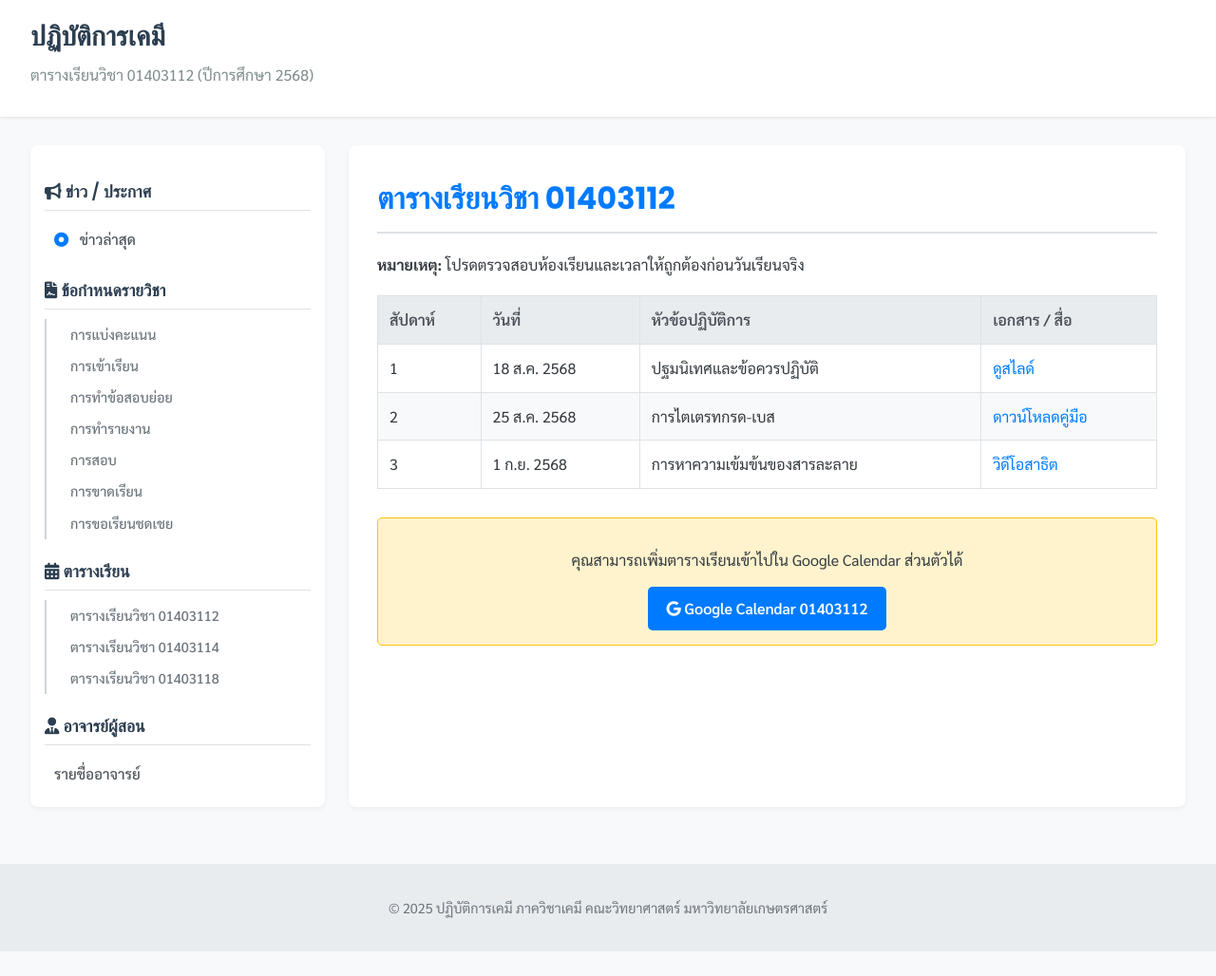
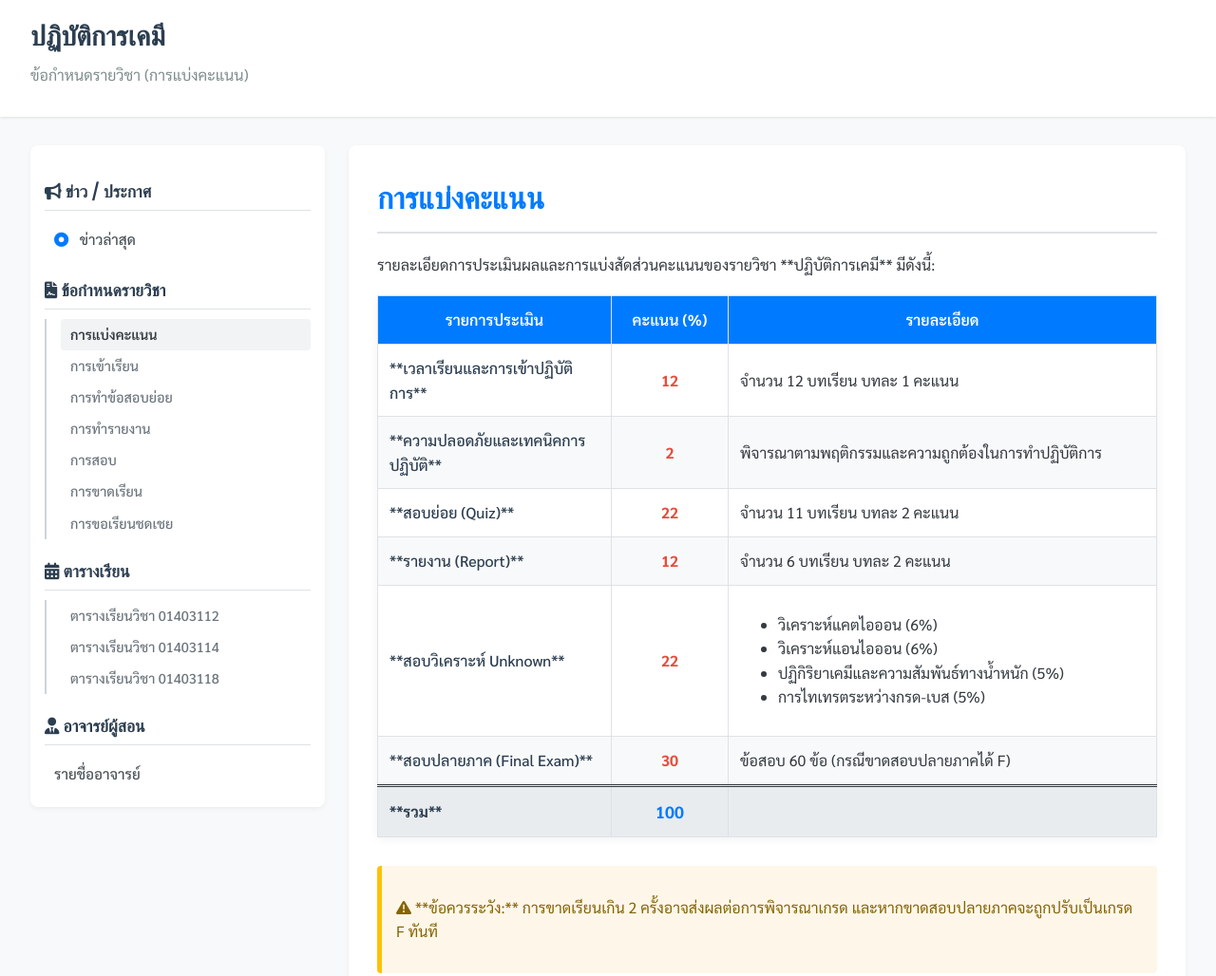
Before and after one commit to Methee77/learnsutee, a plain HTML site: page index.html in a window 1280 px wide. Shown: the top 1028 px of the page at 95% size. Before the commit the page ends 1002 px from the top, so only its background shows below. Drawn offline with Linux system fonts and the light colour scheme.

Commit message:
Update index.html

```diff
--- a/index.html
+++ b/index.html
@@ -3,7 +3,7 @@
 <head>
     <meta charset="UTF-8">
     <meta name="viewport" content="width=device-width, initial-scale=1.0">
-    <title>ปฏิบัติการเคมี | ตารางเรียนวิชา 01403112</title>
+    <title>ปฏิบัติการเคมี | การแบ่งคะแนน</title>
     <link rel="stylesheet" href="https://cdnjs.cloudflare.com/ajax/libs/font-awesome/6.0.0-beta3/css/all.min.css">
 
     <style>
@@ -12,13 +12,13 @@
 
         /* Theme Colors: University Blue (#007bff), Accent Green (#28a745), Dark Text (#343a40) */
 
-        /* Base Styles */
+        /* Base Styles (ใช้สไตล์เดียวกับหน้าก่อนหน้า) */
         body {
             font-family: 'Sarabun', sans-serif;
             line-height: 1.6;
             margin: 0;
             padding: 0;
-            background-color: #f8f9fa; /* Light academic background */
+            background-color: #f8f9fa;
             color: #343a40;
         }
 
@@ -117,18 +117,24 @@
             color: #007bff;
         }
 
-        /* Sub-menu styling for nested items like "ข้อกำหนดรายวิชา" */
+        /* Sub-menu styling for nested items - Highlight active link for "การแบ่งคะแนน" */
         .sidebar .submenu {
             padding-left: 15px;
             margin-top: 5px;
             margin-bottom: 15px;
-            border-left: 2px solid #ced4da; /* Subtle visual cue for nesting */
+            border-left: 2px solid #ced4da;
         }
 
         .sidebar .submenu li a {
             padding: 5px 10px;
             font-size: 0.9em;
             color: #6c757d;
+        }
+
+        .sidebar .submenu li a.active {
+            font-weight: 600;
+            color: #343a40;
+            background-color: #f1f3f5;
         }
 
         .sidebar .submenu li a:hover {
@@ -154,11 +160,12 @@
             margin-bottom: 20px;
         }
 
-        /* Specific content styles (e.g., table) */
+        /* Grading Table Styles */
         .content-area table {
             width: 100%;
             border-collapse: collapse;
             margin-top: 20px;
+            box-shadow: 0 2px 10px rgba(0, 0, 0, 0.05);
         }
         .content-area th, .content-area td {
             border: 1px solid #dee2e6;
@@ -166,36 +173,46 @@
             text-align: left;
         }
         .content-area th {
-            background-color: #e9ecef;
+            background-color: #007bff; /* Blue header */
+            color: white;
             font-weight: 600;
-            color: #495057;
+            text-align: center;
+        }
+        .content-area td:first-child {
+            font-weight: 500;
+            color: #2c3e50;
+            width: 30%; /* Set width for the item column */
+        }
+        .content-area td:nth-child(2) {
+             text-align: center;
+             font-weight: 700;
+             color: #e74c3c; /* Red for high emphasis on score */
+             width: 15%;
         }
         .content-area tr:nth-child(even) {
             background-color: #f8f9fa;
         }
 
-        /* Google Calendar Button */
-        .calendar-action {
+        .total-row td {
+            font-weight: 700 !important;
+            background-color: #e9ecef;
+            border-top: 3px double #343a40;
+            color: #2c3e50 !important;
+        }
+        .total-row td:nth-child(2) {
+            color: #007bff !important;
+            font-size: 1.1em;
+        }
+
+        /* Note/Warning Box */
+        .note-box {
             margin-top: 30px;
             padding: 15px;
-            background-color: #fff3cd; /* Light warning color */
-            border: 1px solid #ffc107;
-            border-radius: 5px;
-            text-align: center;
+            background-color: #fef7e9; /* Light yellow background */
+            border-left: 5px solid #ffc107;
+            color: #856404;
+            border-radius: 4px;
         }
-
-        .calendar-action a {
-            display: inline-block;
-            background-color: #007bff;
-            color: white;
-            padding: 10px 20px;
-            border-radius: 5px;
-            font-weight: 600;
-        }
-        .calendar-action a:hover {
-            background-color: #0056b3;
-        }
-
 
         /* Footer */
         .page-footer {
@@ -214,8 +231,13 @@
                 gap: 15px;
             }
             .sidebar {
-                width: 100%; /* Sidebar takes full width on tablets/mobiles */
+                width: 100%;
             }
+        }
+        @media (max-width: 600px) {
+             .content-area th, .content-area td {
+                 padding: 8px;
+             }
         }
     </style>
 </head>
@@ -224,7 +246,7 @@
     <header class="page-header">
         <div class="container">
             <h1>ปฏิบัติการเคมี</h1>
-            <p class="subtitle">ตารางเรียนวิชา 01403112 (ปีการศึกษา 2568)</p>
+            <p class="subtitle">ข้อกำหนดรายวิชา (การแบ่งคะแนน)</p>
         </div>
     </header>
 
@@ -239,8 +261,7 @@
 
             <h3><i class="fas fa-file-contract"></i> ข้อกำหนดรายวิชา</h3>
             <ul class="submenu">
-                <li><a href="#">การแบ่งคะแนน</a></li>
-                <li><a href="#">การเข้าเรียน</a></li>
+                <li><a href="#" class="active">การแบ่งคะแนน</a></li> <li><a href="#">การเข้าเรียน</a></li>
                 <li><a href="#">การทำข้อสอบย่อย</a></li>
                 <li><a href="#">การทำรายงาน</a></li>
                 <li><a href="#">การสอบ</a></li>
@@ -250,7 +271,7 @@
 
             <h3><i class="fas fa-calendar-alt"></i> ตารางเรียน</h3>
             <ul class="submenu">
-                <li class="active"><a href="#">ตารางเรียนวิชา 01403112</a></li>
+                <li><a href="#">ตารางเรียนวิชา 01403112</a></li>
                 <li><a href="#">ตารางเรียนวิชา 01403114</a></li>
                 <li><a href="#">ตารางเรียนวิชา 01403118</a></li>
             </ul>
@@ -264,44 +285,66 @@
 
         <main class="content-area">
 
-            <h2>ตารางเรียนวิชา 01403112</h2>
+            <h2>การแบ่งคะแนน</h2>
 
-            <p><strong>หมายเหตุ:</strong> โปรดตรวจสอบห้องเรียนและเวลาให้ถูกต้องก่อนวันเรียนจริง</p>
+            <p>รายละเอียดการประเมินผลและการแบ่งสัดส่วนคะแนนของรายวิชา **ปฏิบัติการเคมี** มีดังนี้:</p>
 
             <table>
                 <thead>
                     <tr>
-                        <th>สัปดาห์</th>
-                        <th>วันที่</th>
-                        <th>หัวข้อปฏิบัติการ</th>
-                        <th>เอกสาร / สื่อ</th>
+                        <th>รายการประเมิน</th>
+                        <th>คะแนน (%)</th>
+                        <th>รายละเอียด</th>
                     </tr>
                 </thead>
                 <tbody>
                     <tr>
-                        <td>1</td>
-                        <td>18 ส.ค. 2568</td>
-                        <td>ปฐมนิเทศและข้อควรปฏิบัติ</td>
-                        <td><a href="#">ดูสไลด์</a></td>
+                        <td>**เวลาเรียนและการเข้าปฏิบัติการ**</td>
+                        <td>12</td>
+                        <td>จำนวน 12 บทเรียน บทละ 1 คะแนน</td>
                     </tr>
                     <tr>
+                        <td>**ความปลอดภัยและเทคนิคการปฏิบัติ**</td>
                         <td>2</td>
-                        <td>25 ส.ค. 2568</td>
-                        <td>การไตเตรทกรด-เบส</td>
-                        <td><a href="#">ดาวน์โหลดคู่มือ</a></td>
+                        <td>พิจารณาตามพฤติกรรมและความถูกต้องในการทำปฏิบัติการ</td>
                     </tr>
                     <tr>
-                        <td>3</td>
-                        <td>1 ก.ย. 2568</td>
-                        <td>การหาความเข้มข้นของสารละลาย</td>
-                        <td><a href="#">วิดีโอสาธิต</a></td>
+                        <td>**สอบย่อย (Quiz)**</td>
+                        <td>22</td>
+                        <td>จำนวน 11 บทเรียน บทละ 2 คะแนน</td>
                     </tr>
-                    </tbody>
+                    <tr>
+                        <td>**รายงาน (Report)**</td>
+                        <td>12</td>
+                        <td>จำนวน 6 บทเรียน บทละ 2 คะแนน</td>
+                    </tr>
+                    <tr>
+                        <td>**สอบวิเคราะห์ Unknown**</td>
+                        <td>22</td>
+                        <td>
+                            <ul>
+                                <li>วิเคราะห์แคตไอออน (6%)</li>
+                                <li>วิเคราะห์แอนไอออน (6%)</li>
+                                <li>ปฏิกิริยาเคมีและความสัมพันธ์ทางน้ำหนัก (5%)</li>
+                                <li>การไทเทรตระหว่างกรด-เบส (5%)</li>
+                            </ul>
+                        </td>
+                    </tr>
+                    <tr>
+                        <td>**สอบปลายภาค (Final Exam)**</td>
+                        <td>30</td>
+                        <td>ข้อสอบ 60 ข้อ (กรณีขาดสอบปลายภาคได้ F)</td>
+                    </tr>
+                    <tr class="total-row">
+                        <td>**รวม**</td>
+                        <td>100</td>
+                        <td></td>
+                    </tr>
+                </tbody>
             </table>
 
-            <div class="calendar-action">
-                <p>คุณสามารถเพิ่มตารางเรียนเข้าไปใน Google Calendar ส่วนตัวได้</p>
-                <a href="#"><i class="fab fa-google"></i> Google Calendar 01403112</a>
+            <div class="note-box">
+                <p><i class="fas fa-exclamation-triangle"></i> **ข้อควรระวัง:** การขาดเรียนเกิน 2 ครั้งอาจส่งผลต่อการพิจารณาเกรด และหากขาดสอบปลายภาคจะถูกปรับเป็นเกรด F ทันที</p>
             </div>
 
         </main>
```
